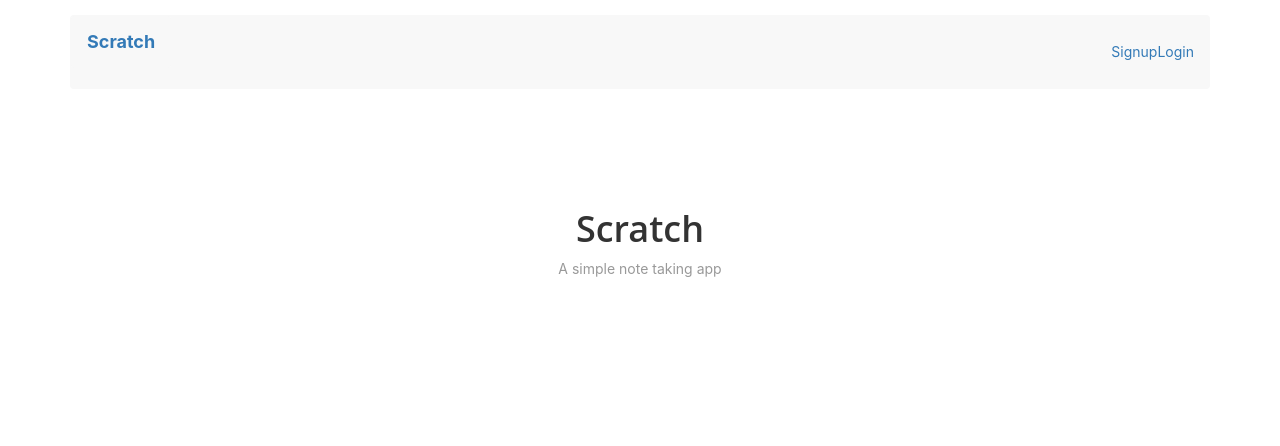
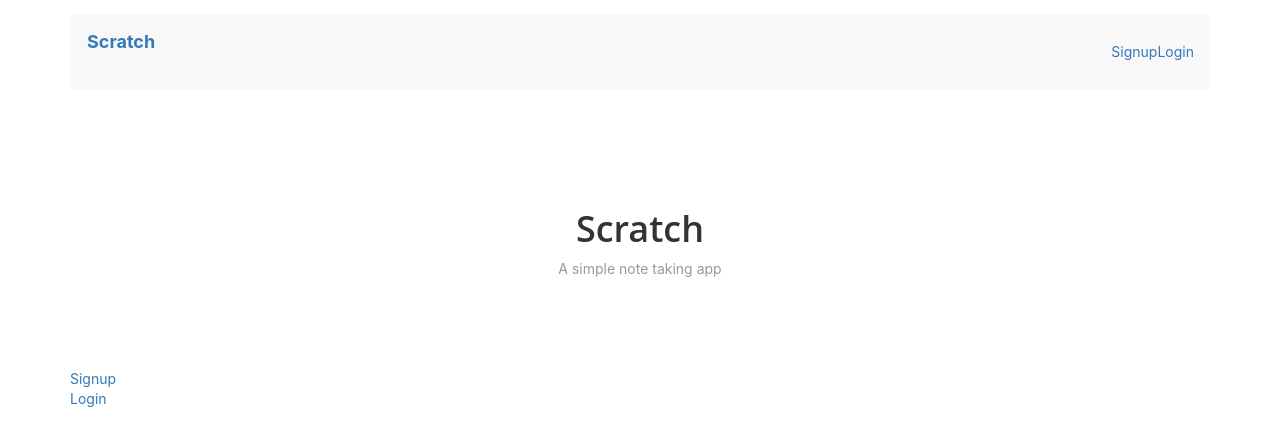
Before and after one commit to jerrynim/jerrynim-serverless-stack-client, a React (Create React App) app: page / in a window 1280 px wide. Shown: the top 446 px of the page. Built offline with nearby package versions, Linux system fonts and the light colour scheme; no server answers; what aws-amplify would draw is missing.

Commit message:
Login makes change UI

```diff
--- a/src/App.tsx
+++ b/src/App.tsx
@@ -1,11 +1,24 @@
-import React, { Component } from "react";
+import React, { useState, Fragment } from "react";
 import { Link } from "react-router-dom";
-import { Nav, Navbar } from "react-bootstrap";
+import { Nav, Navbar, NavItem } from "react-bootstrap";
 import "./App.css";
 import Routes from "./Routes";
 
-class App extends Component {
-  render() {
+const App: React.FC = () => {
+  const [isAuthenticated, setAuthenticated] = useState(false);
+
+  const userHasAuthenticated = (authenticated: boolean) => {
+    setAuthenticated(authenticated);
+  };
+
+  const handleLogout = () => {
+    setAuthenticated(false);
+  };
+
+  const childProps = {
+    isAuthenticated,
+    userHasAuthenticated
+  };
   return (
     <div className="App container">
       <Navbar collapseOnSelect>
@@ -21,10 +34,21 @@ class App extends Component {
           </Nav>
         </Navbar.Collapse>
       </Navbar>
-        <Routes />
+      <Routes childProps={childProps} />
+      {isAuthenticated ? (
+        <NavItem onClick={handleLogout}>Logout</NavItem>
+      ) : (
+        <>
+          <Link to="/signup">
+            <NavItem>Signup</NavItem>
+          </Link>
+          <Link to="/login">
+            <NavItem>Login</NavItem>
+          </Link>
+        </>
+      )}
     </div>
   );
-  }
-}
+};
 
 export default App;
--- a/src/Routes.tsx
+++ b/src/Routes.tsx
@@ -3,11 +3,22 @@ import { Route, Switch } from "react-router-dom";
 import Home from "./containers/Home";
 import NotFound from "./containers/NotFound";
 import Login from "./containers/Login";
+import AppliedRoute from "./containers/AppliedRoute";
 
-export default () => (
+interface IProps {
+  childProps: {
+    isAuthenticated: boolean;
+    userHasAuthenticated: (authenticated: boolean) => void;
+  };
+}
+
+const Routes: React.FC<IProps> = ({ childProps }) => (
   <Switch>
-    <Route path="/" exact component={Home} />
-    <Route path="/login" exact component={Login} />
+    <AppliedRoute path="/" exact component={Home} props={childProps} />
+    <AppliedRoute path="/login" exact component={Login} props={childProps} />
+    {/* Finally, catch all unmatched routes */}
     <Route component={NotFound} />
   </Switch>
 );
+
+export default Routes;
--- /dev/null
+++ b/src/containers/AppliedRoute.tsx
@@ -0,0 +1,20 @@
+import React from "react";
+import { Route } from "react-router-dom";
+
+interface IProps {
+  path: string;
+  exact: boolean;
+  component: React.FunctionComponent<any>;
+  props: {
+    isAuthenticated: boolean;
+    userHasAuthenticated: (authenticated: boolean) => void;
+  };
+}
+
+const AppliedRoute: React.FC<IProps> = ({
+  component: C,
+  props: cProps,
+  ...rest
+}) => <Route {...rest} render={(props) => <C {...props} {...cProps} />} />;
+
+export default AppliedRoute;
```
Lines whose indentation alone changed are shown as unchanged.
